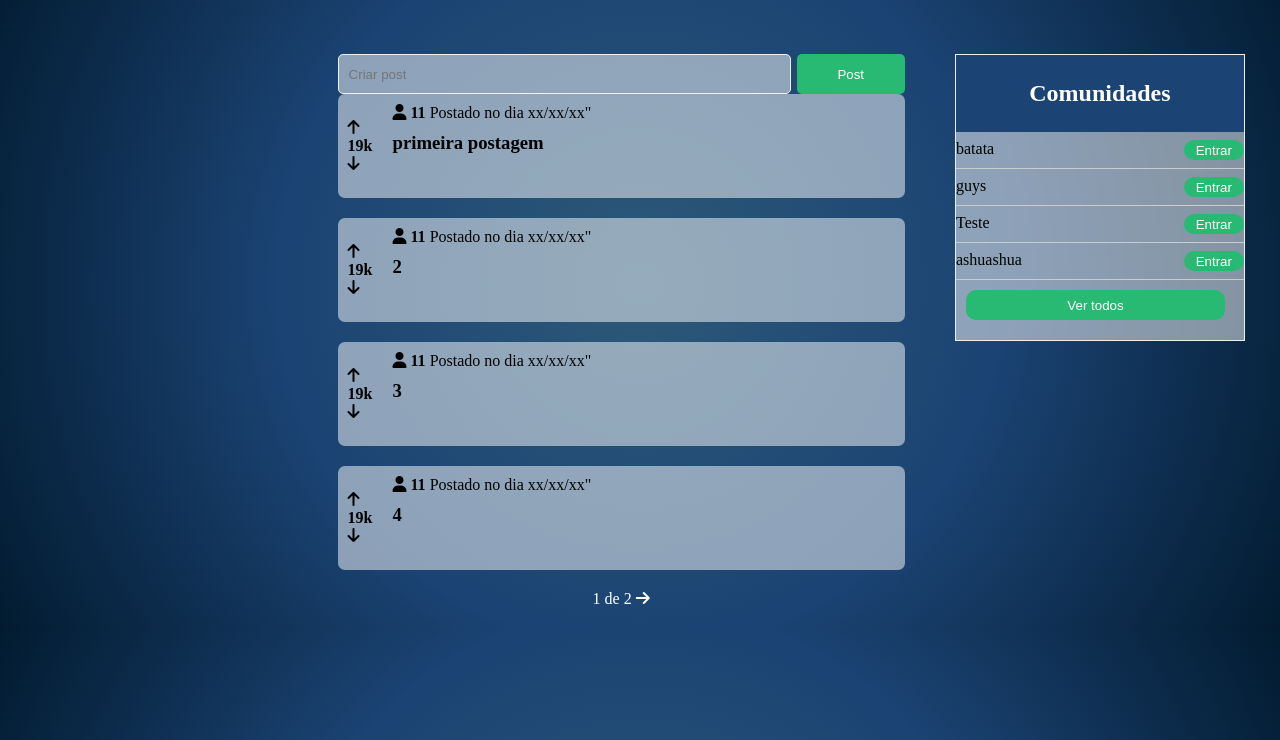
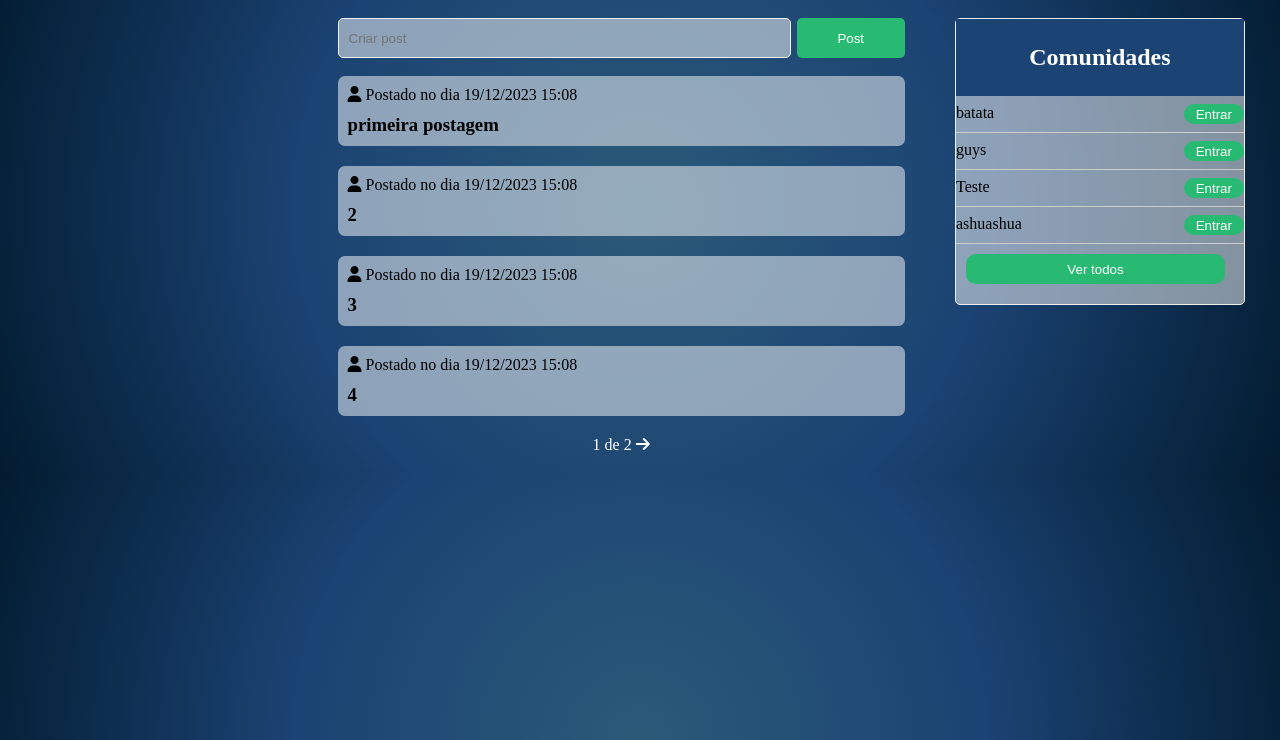
Before and after one commit to codebr01/Rede-Ufpi, a Django app: a page that uses app_rede_ufpi/templates/redeufpi/comunidade.html in a window 1280 px wide. Shown: the part 60-800 px from the top of the page. Run offline with Django 4.2, Linux system fonts and the light colour scheme; a user stored in the database is signed in; data comes from the database, SQL or seed files in the repository; both versions use the stored data as it was after the commit.

Commit message:
style: arrumando post e message alert

```diff
--- a/app_rede_ufpi/models.py
+++ b/app_rede_ufpi/models.py
@@ -27,6 +27,10 @@ class MainPost(models.Model):
         on_delete=models.CASCADE
     )
 
+    data = models.DateTimeField(
+        auto_now_add=True
+    )
+
 class Comunidades(models.Model):
 
     id = models.AutoField(
@@ -54,3 +58,7 @@ class Post(models.Model):
         get_user_model(),
         on_delete=models.CASCADE
     )
+
+    data = models.DateTimeField(
+        auto_now_add=True
+    )
--- a/app_rede_ufpi/templates/redeufpi/comunidade.html
+++ b/app_rede_ufpi/templates/redeufpi/comunidade.html
@@ -35,38 +35,34 @@
         </div>
       </div>
     </header>
-    <br><br><br>
+    <br>
     <section class="main">
       <div class="wraper-main">
         <div class="posts">
           <div class="postBox">
             {% for message in messages %}
-              <div class="alert alert-{{ message.tags }}">
-                  <p>{{ message }}</p>
-              </div>
+                <div class="messages">
+                  <div class="alert alert-{{ message.tags }}">
+                    <p>{{ message }}</p>
+                  </div>
+                </div>
             {% endfor %}
             <form action="{{comunidade.nome}}/criar-post" method="POST">
                 {% csrf_token %}
                 <div class="postbox__input">
                     <input type="text" name = "conteudo" placeholder="Criar post"/>
+                    <button class="postBox__postButton">Post</button>
                 </div>
-                <button class="postBox__postButton">Post</button>
             </form>
           </div>
+          <br>
           {% for post in posts %}
           <div class="post-single">
-            <div class="post-sidebar">
-               <i class="fa-solid fa-arrow-up"></i>
-               <p><b>19k</b></p>
-               <i class="fa-solid fa-arrow-down"></i>
-            </div>
-
             <div class="post-content">
               <div class="post-content-text">
-                <p><i class="fa-solid fa-user"></i><!--Exemplo de onde fica a foto--> <b>{{post.user_id}}</b>  Postado no dia xx/xx/xx"</p>
+                <p><i class="fa-solid fa-user"></i><!--Exemplo de onde fica a foto--> <b>{{post.user.first_name}} {{post.user.last_name}}</b>  Postado no dia {{ post.data|date:"d/m/Y H:i" }}</p>
                 <h3>{{post.conteudo}}</h3>
               </div>
-
             </div>
           </div>
           {% endfor %}
--- a/app_rede_ufpi/views.py
+++ b/app_rede_ufpi/views.py
@@ -34,10 +34,12 @@ def logout_view(request):
 
 def cadastro(request):
     if request.method == 'POST':
+        nome = request.POST.get('nome')
+        sobrenome = request.POST.get('sobrenome')
         matricula = request.POST.get('matricula')
         email = request.POST.get('email')
         senha = request.POST.get('senha')
-        user = User.objects.create_user(username=matricula, password=senha, email=email)
+        user = User.objects.create_user(username=matricula, password=senha, email=email, first_name=nome, last_name=sobrenome)
         user.save()
         return login_view(request)
     else:
@@ -51,7 +53,7 @@ def comunidades(request):
 @login_required
 def home_page(request):
 
-    posts_list = MainPost.objects.all()
+    posts_list = MainPost.objects.all().order_by('-data')
     comunidades = Comunidades.objects.all()
 
     paginator = Paginator(posts_list, 4)
@@ -105,7 +107,7 @@ def comunidade(request, name):
     comunidades = Comunidades.objects.all()
 
     comunidade = Comunidades.objects.get(nome=name)
-    posts_list = Post.objects.filter(comunidade=comunidade)
+    posts_list = Post.objects.filter(comunidade=comunidade).order_by('-data')
 
     paginator = Paginator(posts_list, 4)
     page = request.GET.get('page')
--- a/static/css/cadastro.css
+++ b/static/css/cadastro.css
@@ -60,7 +60,7 @@ label {
 }
 
 input[type="email"],
-input[type="senha"], input[type="matricula"] {
+input[type="password"],input[type="text"] {
     width: 95%;
     padding: 10px;
     border: 1px solid #ccc;
--- a/static/css/telainicial.css
+++ b/static/css/telainicial.css
@@ -81,6 +81,7 @@ header{
     background-color: rgba(255, 255, 255, 0.5);
     backdrop-filter: blur(2px);
     border: 1.5px solid #eee;
+    border-radius: 5px;
 }
 
 .comunidades h2{
@@ -191,6 +192,10 @@ header{
     box-sizing: border-box;
 }
 
+.postbox__input{
+    position: relative;
+}
+
 .postBox__postButton{
     position: absolute;
     top: 50%;
@@ -235,3 +240,10 @@ a{
     text-decoration: none;
     color: white;
 }
+
+.messages{
+    color: white;
+    margin-bottom: 10px;
+    text-align: center;
+    border: 1px solid white;
+}
```
Also changed, not shown: app_rede_ufpi/templates/redeufpi/cadastro.html (+10 -2 lines), app_rede_ufpi/templates/redeufpi/home-page.html (+5 -3 lines), project_rede_ufpi/settings.py (+5 -3 lines), app_rede_ufpi/migrations/0007_mainpost_data_post_data.py (added), db.sqlite3.
